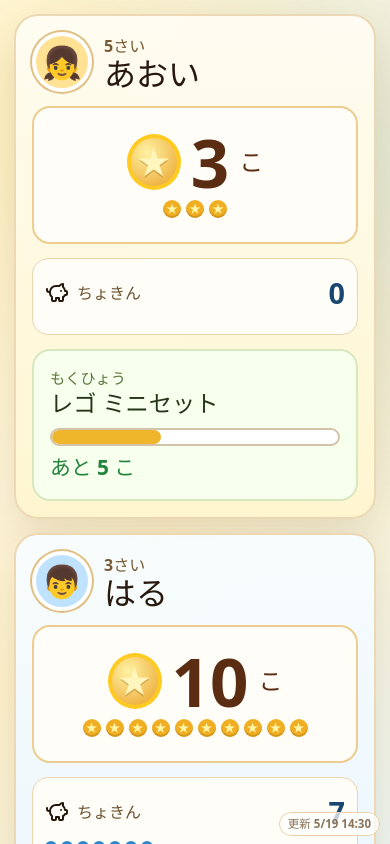
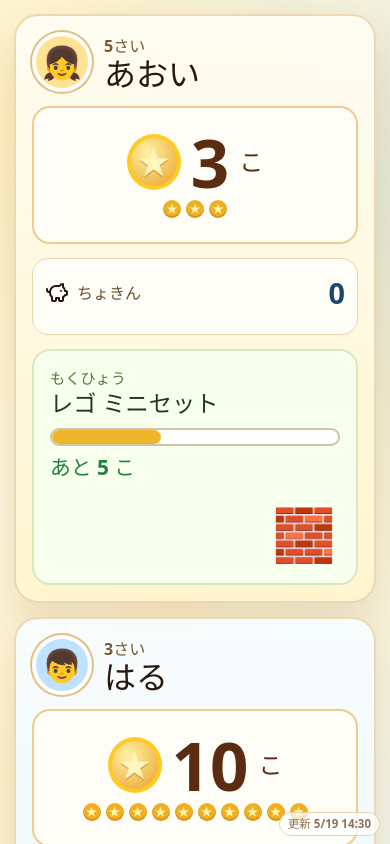
Before and after one commit to ainem-m/token_economy, a React (Vite) app: page / in a window 390 px wide. Shown: the top 844 px of the page. Built offline with nearby package versions, Linux system fonts and the light colour scheme.

Commit message:
Restore goal images on kids kiosk

```diff
--- a/src/components/kids/ChildTokenPanel.tsx
+++ b/src/components/kids/ChildTokenPanel.tsx
@@ -1,4 +1,5 @@
 import { PiggyBank } from "lucide-react";
+import { ItemIcon } from "../common/ItemIcon";
 import { ProgressBar } from "../common/ProgressBar";
 import {
   getBalance,
@@ -63,6 +64,7 @@ export function ChildTokenPanel({
             {achieved ? "たっせい！" : `あと ${remaining} こ`}
           </p>
         </div>
+        <ItemIcon preset={goal.imagePreset} large />
       </div>
     </section>
   );
--- a/src/styles/global.css
+++ b/src/styles/global.css
@@ -243,6 +243,7 @@ button:disabled {
 
 .goal-box {
   display: grid;
+  grid-template-columns: minmax(0, 1fr) auto;
   align-items: center;
   gap: 12px;
   padding: 16px;
@@ -747,6 +748,10 @@ input {
     grid-template-columns: 1fr;
   }
 
+  .goal-box .item-icon.large {
+    justify-self: end;
+  }
+
   .form-grid {
     grid-template-columns: 1fr;
   }
```
Also changed, not shown: 4 other files (tests, documents, lock files or other folders).
